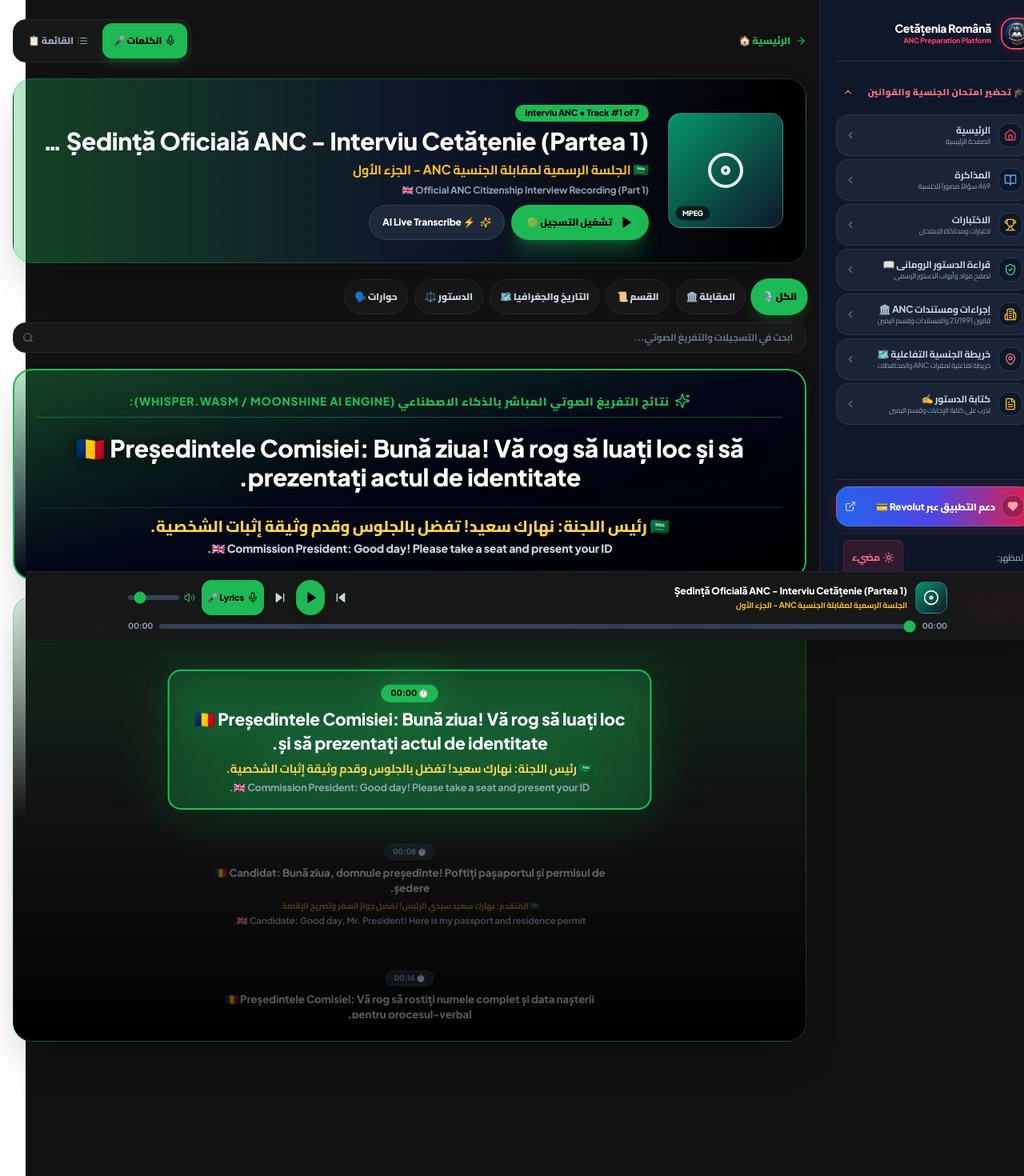
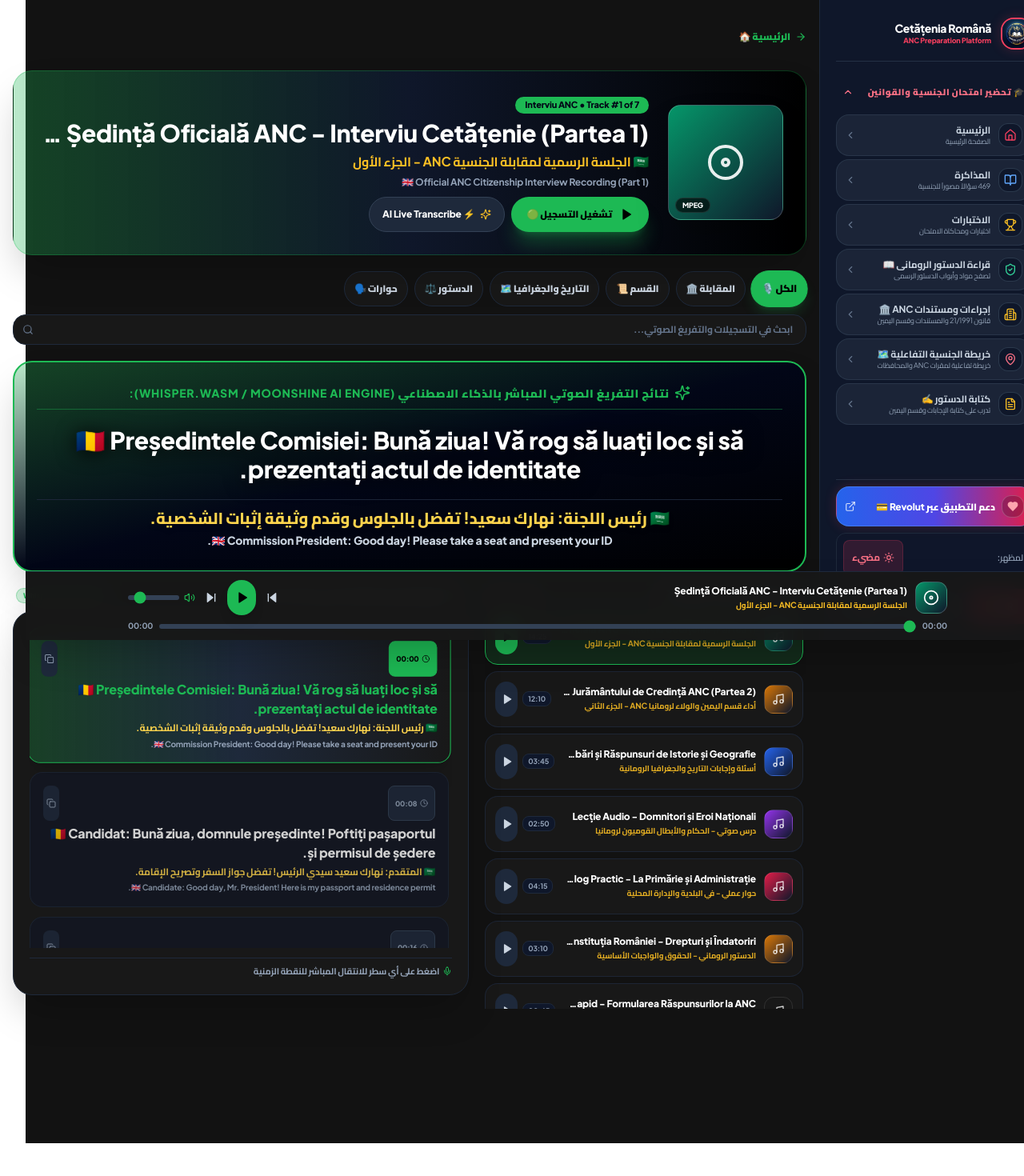
Before and after one commit to mahmoud-mohasseb/romaniancitizenship, a Next.js app: page /records in a window 1280 px wide. Shown: the top 1470 px of the page at 80% size. After the commit the page ends 1429 px from the top, so only its background shows below. Built offline with nearby package versions, Linux system fonts and the light colour scheme.

Commit message:
refactor: remove redundant Spotify Lyrics block and keep clean main layout with prominent AI transcript display

```diff
--- a/src/app/records/page.js
+++ b/src/app/records/page.js
@@ -24,8 +24,7 @@
   ListMusic,
   Clock,
   Download,
-  List,
-  X
+  List
 } from 'lucide-react';
 import recordsData from '../../data/audio_records_transcripts.json';
 import Navbar from '../../components/Navbar';
@@ -101,12 +100,8 @@
   const [isTranscribingLive, setIsTranscribingLive] = useState(false);
   const [liveTranscriptText, setLiveTranscriptText] = useState('');
 
-  // Mode: 'spotify_lyrics' (Default Spotify Lyrics View) vs 'split' (Tracklist View)
-  const [viewMode, setViewMode] = useState('spotify_lyrics');
-
   const audioRef = useRef(null);
   const activeLineRef = useRef(null);
-  const lyricsContainerRef = useRef(null);
 
   const currentTrack = recordsData[currentTrackIndex] || recordsData[0];
 
@@ -280,7 +275,7 @@
   const activeLine = currentTrack.transcript[activeLineIndex] || currentTrack.transcript[0];
   const nextLine = currentTrack.transcript[activeLineIndex + 1];
 
-  // Auto scroll active transcript line into center view (Spotify Style)
+  // Auto scroll active transcript line into center view
   useEffect(() => {
     if (activeLineRef.current && isPlaying) {
       activeLineRef.current.scrollIntoView({ behavior: 'smooth', block: 'center' });
@@ -327,7 +322,7 @@
         isRtl ? 'lg:mr-72' : 'lg:ml-72'
       } ${isRtl ? 'rtl' : 'ltr'}`} dir={isRtl ? 'rtl' : 'ltr'}>
 
-        {/* Top Header: Back Link + View Switcher */}
+        {/* Top Header: Back Link */}
         <div className="flex items-center justify-between gap-2">
           <Link
             href="/"
@@ -336,35 +331,6 @@
             <ArrowLeft className={`w-3.5 h-3.5 ${isRtl ? 'rotate-180' : ''}`} />
             <span>{appLang === 'ar' ? 'الرئيسية 🏠' : 'Home'}</span>
           </Link>
-
-          {/* Mobile Friendly View Mode Switcher */}
-          <div className="flex items-center gap-1 bg-[#181818] p-1 rounded-2xl border border-slate-800">
-            <button
-              type="button"
-              onClick={() => setViewMode('spotify_lyrics')}
-              className={`px-2.5 py-1 sm:px-3.5 sm:py-1.5 rounded-xl text-[11px] sm:text-xs font-black transition-all flex items-center gap-1 ${
-                viewMode === 'spotify_lyrics'
-                  ? 'bg-[#1DB954] text-black shadow-lg shadow-[#1DB954]/20'
-                  : 'text-slate-400 hover:text-white'
-              }`}
-            >
-              <Mic className="w-3.5 h-3.5" />
-              <span>{appLang === 'ar' ? 'الكلمات 🎤' : 'Lyrics 🎤'}</span>
-            </button>
-
-            <button
-              type="button"
-              onClick={() => setViewMode('split')}
-              className={`px-2.5 py-1 sm:px-3.5 sm:py-1.5 rounded-xl text-[11px] sm:text-xs font-black transition-all flex items-center gap-1 ${
-                viewMode === 'split'
-                  ? 'bg-[#1DB954] text-black shadow-lg shadow-[#1DB954]/20'
-                  : 'text-slate-400 hover:text-white'
-              }`}
-            >
-              <List className="w-3.5 h-3.5" />
-              <span>{appLang === 'ar' ? 'القائمة 📋' : 'Tracks 📋'}</span>
-            </button>
-          </div>
         </div>
 
         {/* SPOTIFY HERO CARD - MOBILE OPTIMIZED */}
@@ -494,80 +460,7 @@
           )}
         </div>
 
-        {/* 1:1 SPOTIFY KARAOKE LYRICS VIEW - MOBILE FRIENDLY */}
-        {viewMode === 'spotify_lyrics' ? (
-          <div className="relative rounded-3xl p-4 sm:p-7 overflow-hidden bg-gradient-to-b from-[#1DB954]/15 via-[#121212] to-black border border-[#1DB954]/30 shadow-2xl space-y-3">
-
-            {/* Header info bar */}
-            <div className="flex items-center justify-between border-b border-slate-800/80 pb-2.5 text-xs">
-              <div className="flex items-center gap-1.5">
-                <Mic className="w-4 h-4 text-[#1DB954]" />
-                <h2 className="font-black text-[#1DB954]">
-                  {appLang === 'ar' ? 'كلمات وتفريغ التسجيل (Spotify Lyrics)' : 'Synchronized Lyrics'}
-                </h2>
-              </div>
-
-              <span className="font-bold text-slate-400 text-[11px]">
-                ⏱️ {formatTime(currentTime)} / {formatTime(duration)}
-              </span>
-            </div>
-
-            {/* Karaoke Lyrics Scrolling Box */}
-            <div
-              ref={lyricsContainerRef}
-              className="space-y-4 max-h-[460px] overflow-y-auto px-1 py-4 custom-scrollbar text-center flex flex-col items-center"
-            >
-              {currentTrack.transcript.map((line, idx) => {
-                const isActive = idx === activeLineIndex;
-
-                let lineStyle = 'opacity-40 text-slate-400 scale-95 hover:opacity-80';
-                if (isActive) {
-                  lineStyle = 'opacity-100 text-white scale-105 my-3 drop-shadow-[0_0_25px_rgba(29,185,84,0.8)]';
-                }
-
-                return (
-                  <div
-                    key={idx}
-                    ref={isActive ? activeLineRef : null}
-                    onClick={() => jumpToTimestamp(line.time)}
-                    className={`transition-all duration-500 cursor-pointer space-y-1.5 w-full max-w-xl px-4 py-3 sm:px-6 sm:py-4 rounded-2xl ${
-                      isActive ? 'bg-[#1DB954]/20 border-2 border-[#1DB954] shadow-2xl' : 'hover:bg-slate-900/40'
-                    } ${lineStyle}`}
-                  >
-                    {/* Timestamp Badge */}
-                    <div className="flex items-center justify-center gap-1">
-                      <span className={`px-2.5 py-0.5 rounded-full text-[9px] sm:text-[10px] font-black border ${
-                        isActive ? 'bg-[#1DB954] text-black border-[#1DB954]' : 'bg-slate-800 text-slate-400 border-slate-700'
-                      }`}>
-                        ⏱️ {formatTime(line.time)}
-                      </span>
-                    </div>
-
-                    {/* Main Romanian Sentence */}
-                    <div className={`font-black leading-relaxed font-latin ${
-                      isActive ? 'text-base sm:text-lg md:text-xl text-white tracking-wide' : 'text-xs sm:text-sm text-slate-300'
-                    }`}>
-                      🇹🇩 {line.ro}
-                    </div>
-
-                    {/* Arabic Translation */}
-                    <p className={`font-bold leading-snug ${
-                      isActive ? 'text-xs sm:text-sm text-amber-300' : 'text-[11px] text-amber-400/70'
-                    }`}>
-                      🇸🇦 {line.ar}
-                    </p>
-
-                    {/* English Translation */}
-                    <p className="text-[10px] sm:text-xs font-bold text-slate-400 leading-snug">
-                      🇬🇧 {line.en}
-                    </p>
-                  </div>
-                );
-              })}
-            </div>
-          </div>
-        ) : (
-          /* SPLIT MAIN DISPLAY GRID: TRACK LIST (LEFT) + SYNCHRONIZED TRANSCRIPT (RIGHT) */
+        {/* MAIN DISPLAY GRID: TRACK LIST (LEFT) + SYNCHRONIZED TRANSCRIPT (RIGHT) */}
         <div className="grid grid-cols-1 lg:grid-cols-12 gap-5">
 
           {/* SPOTIFY TRACK LIST (5 Cols) */}
@@ -724,23 +617,13 @@
               <div className="pt-2 border-t border-slate-800 flex items-center justify-between text-[11px] text-slate-400 font-bold">
                 <span className="flex items-center gap-1">
                   <Mic className="w-3 h-3 text-[#1DB954]" />
-                    <span>اضغط على أي سطر للانتقال المباشر</span>
+                  <span>اضغط على أي سطر للانتقال المباشر للنقطة الزمنية</span>
                 </span>
-
-                  <button
-                    type="button"
-                    onClick={() => setViewMode('spotify_lyrics')}
-                    className="px-2.5 py-1 rounded-xl bg-[#1DB954] text-black font-black text-[10px] flex items-center gap-1 hover:bg-[#1ed760] transition-colors shadow-md"
-                  >
-                    <Mic className="w-3 h-3" />
-                    <span>الكلمات 🎤</span>
-                  </button>
               </div>
             </div>
           </div>
 
         </div>
-        )}
 
       </main>
 
@@ -777,7 +660,7 @@
       <div className="fixed bottom-0 left-0 right-0 z-50 bg-[#181818]/95 backdrop-blur-md border-t border-slate-800 px-3 py-2.5 shadow-2xl">
         <div className="max-w-5xl mx-auto space-y-1.5">
 
-          {/* Row 1: Track Info + Play Controls + Lyrics Toggle */}
+          {/* Row 1: Track Info + Play Controls */}
           <div className="flex items-center justify-between gap-2">
             {/* Track Info (Left) */}
             <div className="flex items-center gap-2.5 min-w-0 flex-1">
@@ -825,22 +708,8 @@
               </button>
             </div>
 
-            {/* Right Lyrics Mode Button & Volume Slider */}
+            {/* Right Volume Slider */}
             <div className="flex items-center gap-2 shrink-0">
-              <button
-                type="button"
-                onClick={() => setViewMode(viewMode === 'spotify_lyrics' ? 'split' : 'spotify_lyrics')}
-                className={`p-1.5 rounded-xl border text-[11px] font-black flex items-center gap-1 transition-all ${
-                  viewMode === 'spotify_lyrics'
-                    ? 'bg-[#1DB954] text-black border-[#1DB954] shadow-md'
-                    : 'bg-slate-800 text-slate-300 border-slate-700 hover:bg-slate-700'
-                }`}
-                title="Toggle Lyrics"
-              >
-                <Mic className="w-3.5 h-3.5" />
-                <span className="hidden sm:inline">Lyrics 🎤</span>
-              </button>
-
               <div className="hidden md:flex items-center gap-1.5">
                 <button
                   type="button"
```
Lines whose indentation alone changed are shown as unchanged.
